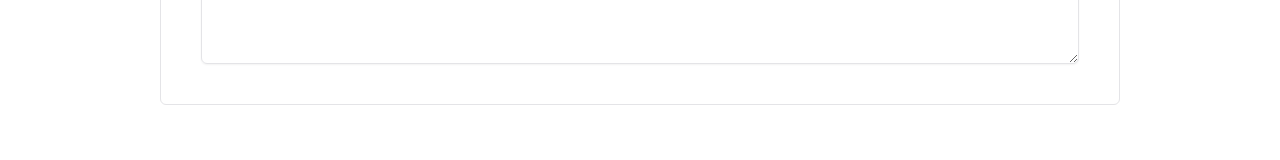
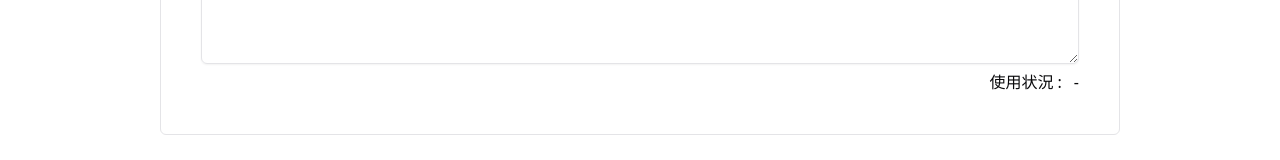
Before and after one commit to npsytoh/vite-shadcn-ui-example, a React (Vite) app: page / in a window 1280 px wide. Shown: the part 613-773 px from the top of the page. Built offline with nearby package versions, Linux system fonts and the light colour scheme.

Commit message:
fix: outputTextArea.tsx

```diff
--- a/src/components/content.tsx
+++ b/src/components/content.tsx
@@ -8,11 +8,11 @@ export const Content: React.FC = () => {
 	const [inputText, setInputText] = useState<string>('');
 	const ref = useRef<HTMLTextAreaElement>(null!);
 
-	const handleClickClear = () => {
+	const handleClickClear = (): void => {
 		ref.current.value = '';
 		handleClickSend();
 	};
-	const handleClickSend = () => {
+	const handleClickSend = (): void => {
 		setInputText(ref.current.value);
 	};
 
@@ -28,7 +28,7 @@ export const Content: React.FC = () => {
 					<Button onClick={handleClickSend}>Send</Button>
 				</div>
 			</div>
-			<OutputTextArea text={inputText} />
+			<OutputTextArea text={inputText} sourceLang="EN" targetLang="JA" />
 		</div>
 	);
 };
--- a/src/components/outputTextArea.tsx
+++ b/src/components/outputTextArea.tsx
@@ -1,10 +1,12 @@
 import React from 'react';
+import useSWR from 'swr';
 import { Label } from '@/components/ui/label';
 import { Textarea } from '@/components/ui/textarea';
-import useSWR from 'swr';
 
 interface outputTextAreaProps {
 	text: string;
+	sourceLang: string;
+	targetLang: string;
 }
 
 interface Translate {
@@ -20,18 +22,31 @@ const fetcher = async (key: string) => {
 	return response.json();
 };
 
-export const OutputTextArea: React.FC<outputTextAreaProps> = ({ text }) => {
-	const { data } = useSWR<Translate>(
-		text ? 'http://localhost:8000/translate?text=translate&source_lang=EN&target_lang=JA' : null,
+export const OutputTextArea: React.FC<outputTextAreaProps> = ({ text, sourceLang, targetLang }) => {
+	const query = new URLSearchParams({
+		text,
+		source_lang: sourceLang,
+		target_lang: targetLang,
+	});
+	const { data, isLoading } = useSWR<Translate>(
+		text ? `http://localhost:8000/translate?${query}` : null,
 		fetcher,
+		{
+			revalidateOnFocus: false,
+			revalidateOnReconnect: false,
+		},
 	);
-
-	console.log(data);
 
 	return (
 		<div className="grid w-full gap-1.5">
-			<Label htmlFor="outputLabel">Output</Label>
-			<Textarea value={text} id="outputLabel" readOnly={true} />
+			<div className="flex">
+				<Label htmlFor="outputLabel">Output</Label>
+			</div>
+			<Textarea value={data?.text} id="outputLabel" readOnly={true} />
+			<div className="flex gap-3 justify-end">
+				<span>使用状況 : </span>
+				<span>{data?.usage ? `${data?.usage.count} / ${data?.usage.limit}` : '-'}</span>
+			</div>
 		</div>
 	);
 };
```
